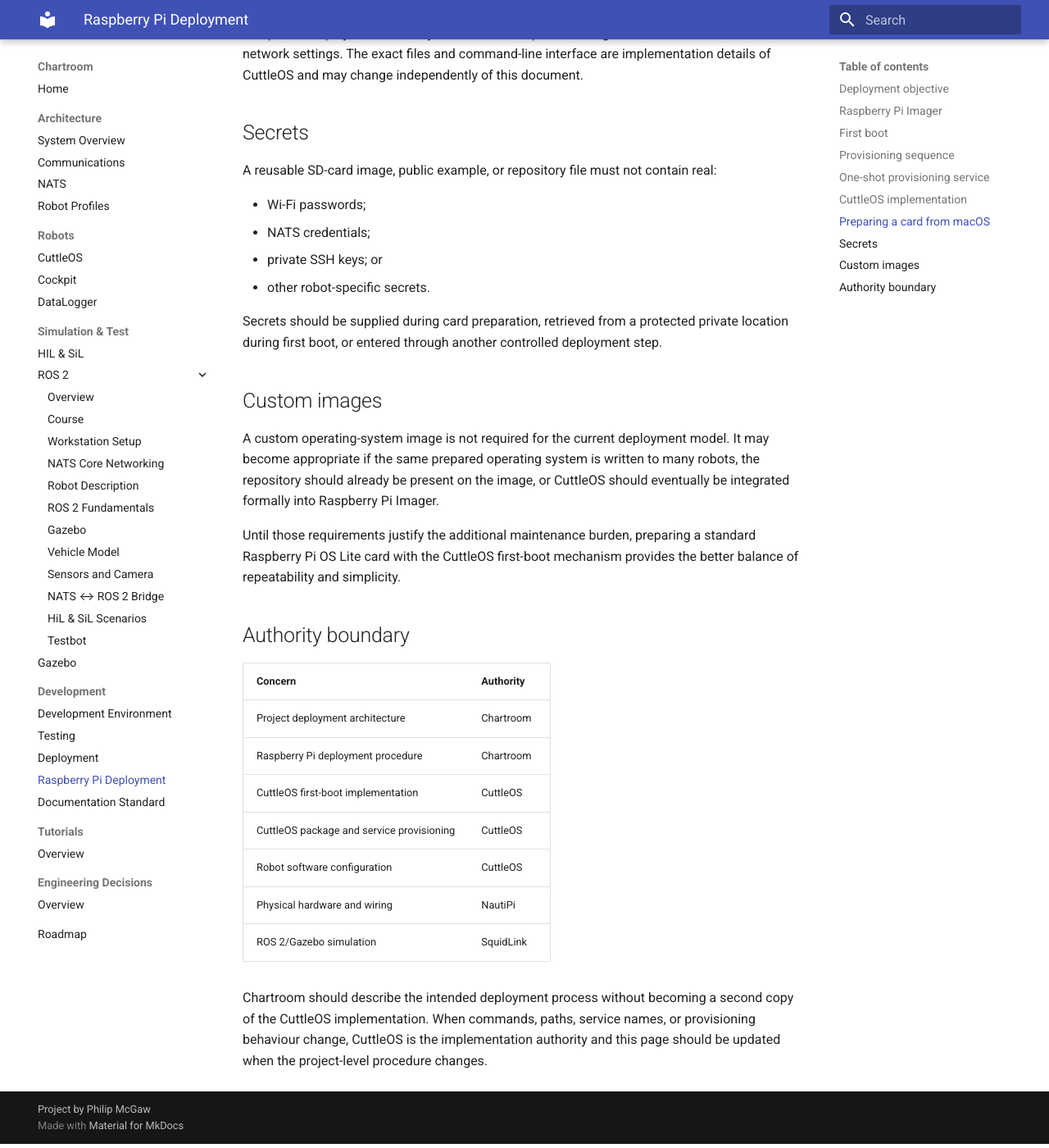
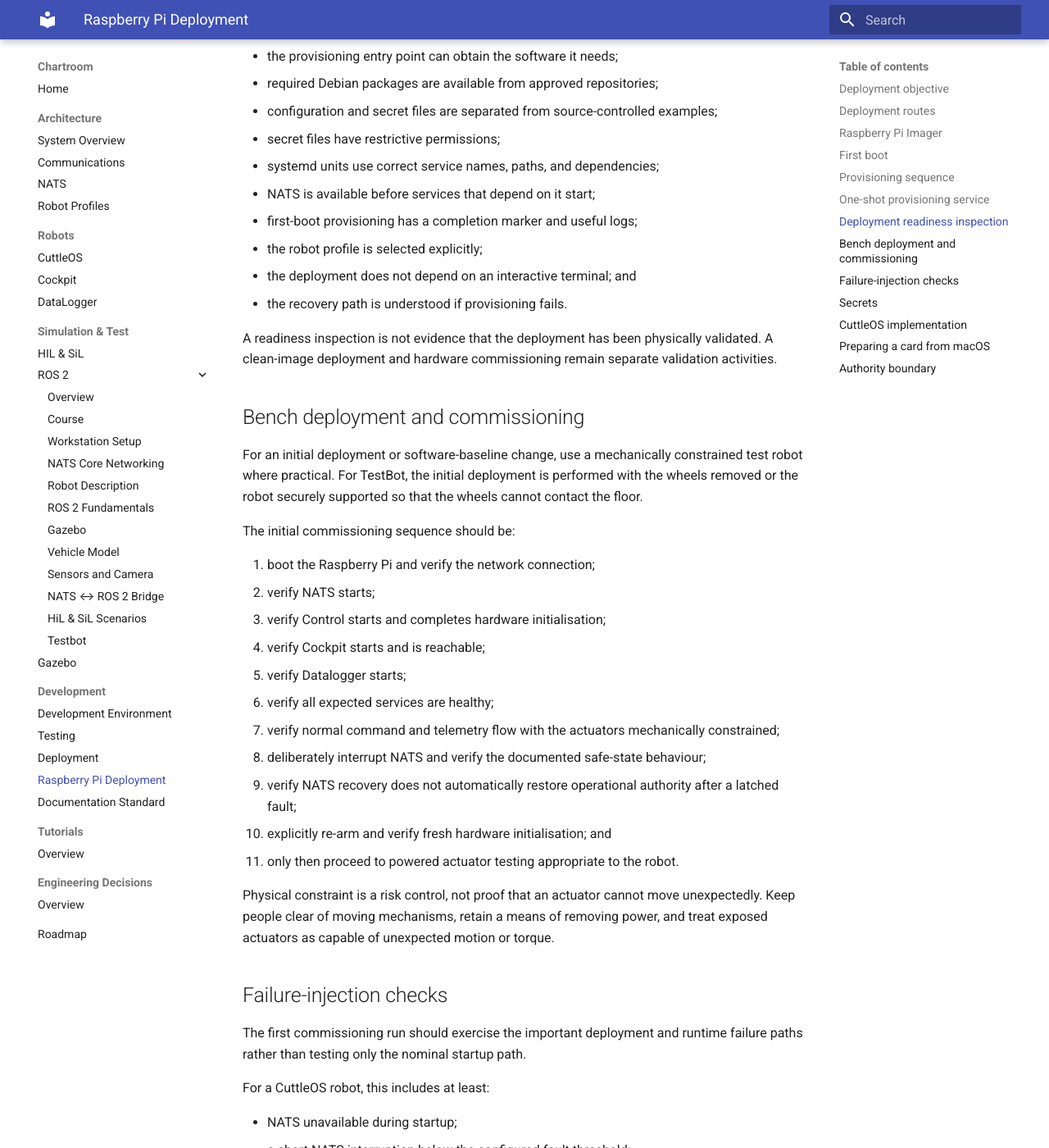
Before and after one commit to PhilipMcGaw/robot-ChartRoom, an MkDocs documentation site: the page built from docs/development/raspberry-pi-deployment.md, in a window 1280 px wide and 1400 px high, scrolled down 3282 px. Shown: the whole window at 82% size. Built offline with MkDocs 1.6.1 and Material for MkDocs 9.7.7, drawn with Linux system fonts in a browser that asks for light colours; some of the changed text lies outside the part shown.

Commit message:
Make robot deployment procedure project-level and add commissioning checks

````diff
--- a/docs/development/raspberry-pi-deployment.md
+++ b/docs/development/raspberry-pi-deployment.md
@@ -1,27 +1,51 @@
 # Raspberry Pi deployment
 
-This document defines the project-level approach for deploying a robot computer based on Raspberry Pi OS. It records the repeatable deployment workflow and the boundary between operating-system provisioning and robot-specific software.
+This document defines the project-level procedure for deploying a robot computer based on Raspberry Pi OS. It is intentionally maintained in Chartroom rather than in the software package being deployed. The same procedure should be usable for CuttleOS and for future robot-side software stacks, with repository-specific implementation details linked from here.
 
-The implementation of the CuttleOS provisioner remains in the [CuttleOS repository](https://github.com/PhilipMcGaw/robot-CuttleOS). Chartroom records the deployment architecture and procedure as shared project knowledge.
+The implementation of the CuttleOS provisioner remains in the [CuttleOS repository](https://github.com/PhilipMcGaw/robot-CuttleOS). Chartroom records the deployment architecture, operational procedure, commissioning checks, and lessons learned.
 
 ## Deployment objective
 
 The target workflow is:
 
 ```text
-Write the SD card → configure the card → insert it into the robot → apply power → wait
+Prepare SD card → configure deployment → boot robot computer → provision → verify → commission
 ```
 
-The deployment should be headless, repeatable, observable, and recoverable. A monitor and keyboard should not normally be required once the SD card has been prepared.
+The deployment should be repeatable, observable, and recoverable. A monitor and keyboard should not normally be required once the SD card has been prepared.
+
+## Deployment routes
+
+There are currently two supported starting points:
+
+```text
+Existing Linux system
+        ↓
+bootstrap_robot.sh
+        ↓
+robot software provisioner
+
+Fresh Raspberry Pi OS SD card
+        ↓
+Raspberry Pi Imager
+        ↓
+first-boot configuration
+        ↓
+first-boot provisioning
+        ↓
+robot software provisioner
+```
+
+The first route is useful for an already-installed Raspberry Pi. The second is the preferred route for a new robot because the complete process can be prepared before the robot is powered for the first time.
 
 ## Raspberry Pi Imager
 
-Use Raspberry Pi Imager to write a current Raspberry Pi OS Lite image. Use Imager's customisation settings for the basic headless configuration:
+Use Raspberry Pi Imager to write a current Raspberry Pi OS Lite image appropriate to the approved robot baseline. Use Imager's customisation settings for the basic headless configuration:
 
 - hostname;
 - timezone and keyboard layout;
 - username and password;
-- Wi-Fi credentials; and
+- network credentials; and
 - SSH access.
 
 These settings allow the Pi to join the network and accept a remote connection without requiring an interactive first-run setup.
@@ -37,7 +61,7 @@
 1. Eject and reinsert the card so the boot partition appears in Finder.
 2. Prepare the project-specific first-boot configuration.
 3. Safely eject the card.
-4. Insert the card into the robot.
+4. Install the card in the robot computer.
 5. Apply power and allow first-boot provisioning to complete.
 
 The cloud-config file must begin with:
@@ -53,26 +77,24 @@
 ```text
 Raspberry Pi Imager
         ↓
-Wi-Fi, user and SSH configured
+Network, user and SSH configured
         ↓
 cloud-init starts on first boot
         ↓
-CuttleOS repository retrieved
+Robot software repository retrieved
         ↓
 Robot profile selected
         ↓
-CuttleOS provisioner runs
+Robot software provisioner runs
         ↓
 Required services and dependencies installed
+        ↓
+Deployment verification
+        ↓
+Commissioning
 ```
 
-The robot profile identifies the configuration required by the particular vehicle. For example:
-
-```text
-ROBOT_PROFILE=k9
-```
-
-Profile selection belongs to the deployment configuration; detailed service and dependency installation belongs to CuttleOS.
+The robot profile identifies the configuration required by the particular vehicle. Profile selection belongs to the deployment configuration; detailed service and dependency installation belongs to the software repository being deployed.
 
 ## One-shot provisioning service
 
@@ -86,38 +108,63 @@
 4. avoid repeating completed work on subsequent boots; and
 5. leave useful logs when provisioning fails.
 
-The provisioner must be idempotent. Running it more than once must not duplicate configuration, unexpectedly overwrite local secrets, or start duplicate copies of robot services.
+The provisioner should be idempotent. Running it more than once must not duplicate configuration, unexpectedly overwrite local secrets, or start duplicate copies of robot services.
 
-This makes recovery practical. If first boot fails because the robot is temporarily outside Wi-Fi coverage, the installation can be inspected over SSH and the provisioning service can be run again after connectivity is restored.
+## Deployment readiness inspection
 
-## CuttleOS implementation
+Before the first physical deployment of a new software baseline, perform a deployment-readiness inspection. The purpose is to identify assumptions that have not yet been demonstrated on the target hardware or a clean operating-system image.
 
-CuttleOS contains the implementation-specific provisioning logic, including its Raspberry Pi provisioning script and first-boot helper. It remains the source of truth for Python and Node.js environments, Nginx, Motion, NATS, systemd units, Cockpit, Control, DataLogger, robot profiles, and robot-specific software dependencies.
+At minimum, check:
 
-See the [CuttleOS first-boot provisioning guide](https://github.com/PhilipMcGaw/robot-CuttleOS/blob/main/docs/raspberry-pi-first-boot-provisioning.md) for the current implementation procedure.
+- the supported Raspberry Pi and OS baseline is explicitly defined;
+- the provisioning entry point can obtain the software it needs;
+- required Debian packages are available from approved repositories;
+- configuration and secret files are separated from source-controlled examples;
+- secret files have restrictive permissions;
+- systemd units use correct service names, paths, and dependencies;
+- NATS is available before services that depend on it start;
+- first-boot provisioning has a completion marker and useful logs;
+- the robot profile is selected explicitly;
+- the deployment does not depend on an interactive terminal; and
+- the recovery path is understood if provisioning fails.
 
-## Preparing a card from macOS
+A readiness inspection is not evidence that the deployment has been physically validated. A clean-image deployment and hardware commissioning remain separate validation activities.
 
-The preferred workflow is:
+## Bench deployment and commissioning
 
-1. Use Raspberry Pi Imager to write Raspberry Pi OS Lite.
-2. Configure hostname, user, Wi-Fi, and SSH in Imager.
-3. Eject and reinsert the card so the `bootfs` volume appears in Finder.
-4. Run the CuttleOS first-boot preparation helper from a CuttleOS checkout.
-5. Safely eject the card.
-6. Install the card in the robot and apply power.
+For an initial deployment or software-baseline change, use a mechanically constrained test robot where practical. For TestBot, the initial deployment is performed with the wheels removed or the robot securely supported so that the wheels cannot contact the floor.
 
-The CuttleOS helper currently uses a command of this form:
+The initial commissioning sequence should be:
 
-```zsh
-chmod +x scripts/prepare_first_boot.sh
-scripts/prepare_first_boot.sh /Volumes/bootfs \
-  --user philip \
-  --profile k9 \
-  --config-dir ~/robot-deployment/k9
-```
+1. boot the Raspberry Pi and verify the network connection;
+2. verify NATS starts;
+3. verify Control starts and completes hardware initialisation;
+4. verify Cockpit starts and is reachable;
+5. verify Datalogger starts;
+6. verify all expected services are healthy;
+7. verify normal command and telemetry flow with the actuators mechanically constrained;
+8. deliberately interrupt NATS and verify the documented safe-state behaviour;
+9. verify NATS recovery does not automatically restore operational authority after a latched fault;
+10. explicitly re-arm and verify fresh hardware initialisation; and
+11. only then proceed to powered actuator testing appropriate to the robot.
 
-The private deployment directory contains robot-specific configuration such as NATS and network settings. The exact files and command-line interface are implementation details of CuttleOS and may change independently of this document.
+Physical constraint is a risk control, not proof that an actuator cannot move unexpectedly. Keep people clear of moving mechanisms, retain a means of removing power, and treat exposed actuators as capable of unexpected motion or torque.
+
+## Failure-injection checks
+
+The first commissioning run should exercise the important deployment and runtime failure paths rather than testing only the nominal startup path.
+
+For a CuttleOS robot, this includes at least:
+
+- NATS unavailable during startup;
+- a short NATS interruption below the configured fault threshold;
+- a NATS interruption at or beyond the fault threshold;
+- NATS recovery after a latched fault;
+- attempted re-arm while NATS is unavailable;
+- successful re-arm after NATS recovery; and
+- failed hardware initialisation during re-arm.
+
+Record the observed behaviour and update Chartroom with useful operational knowledge or troubleshooting guidance. The implementation-specific mechanism remains documented in the relevant software repository.
 
 ## Secrets
 
@@ -130,22 +177,49 @@
 
 Secrets should be supplied during card preparation, retrieved from a protected private location during first boot, or entered through another controlled deployment step.
 
-## Custom images
+## CuttleOS implementation
 
-A custom operating-system image is not required for the current deployment model. It may become appropriate if the same prepared operating system is written to many robots, the repository should already be present on the image, or CuttleOS should eventually be integrated formally into Raspberry Pi Imager.
+CuttleOS contains the implementation-specific provisioning logic, including its Raspberry Pi provisioning scripts and first-boot helper. It remains the source of truth for the packages, Python and Node.js environments, Nginx, Motion, NATS, systemd units, Cockpit, Control, Datalogger, robot profiles, and robot-specific software dependencies.
 
-Until those requirements justify the additional maintenance burden, preparing a standard Raspberry Pi OS Lite card with the CuttleOS first-boot mechanism provides the better balance of repeatability and simplicity.
+See the [CuttleOS first-boot provisioning guide](https://github.com/PhilipMcGaw/robot-CuttleOS/blob/main/docs/raspberry-pi-first-boot-provisioning.md) for implementation details.
+
+The CuttleOS repository should link to this page for the complete deployment procedure rather than reproducing the project-level procedure.
+
+## Preparing a card from macOS
+
+The preferred workflow is:
+
+1. Use Raspberry Pi Imager to write Raspberry Pi OS Lite.
+2. Configure hostname, user, network, and SSH in Imager.
+3. Eject and reinsert the card so the `bootfs` volume appears in Finder.
+4. Run the CuttleOS first-boot preparation helper from a CuttleOS checkout.
+5. Safely eject the card.
+6. Install the card in the robot and apply power.
+7. Complete the deployment verification and commissioning checks above.
+
+The current CuttleOS helper uses a command of this form:
+
+```zsh
+chmod +x scripts/prepare_first_boot.sh
+scripts/prepare_first_boot.sh /Volumes/bootfs \
+  --user philip \
+  --profile k9 \
+  --config-dir ~/robot-deployment/k9
+```
+
+The private deployment directory contains robot-specific configuration such as NATS and network settings. The exact files and command-line interface are implementation details of CuttleOS and may change independently of this document.
 
 ## Authority boundary
 
 | Concern | Authority |
 |---|---|
 | Project deployment architecture | Chartroom |
-| Raspberry Pi deployment procedure | Chartroom |
+| Robot deployment procedure | Chartroom |
+| Deployment readiness and commissioning procedure | Chartroom |
 | CuttleOS first-boot implementation | CuttleOS |
 | CuttleOS package and service provisioning | CuttleOS |
 | Robot software configuration | CuttleOS |
 | Physical hardware and wiring | NautiPi |
 | ROS 2/Gazebo simulation | SquidLink |
 
-Chartroom should describe the intended deployment process without becoming a second copy of the CuttleOS implementation. When commands, paths, service names, or provisioning behaviour change, CuttleOS is the implementation authority and this page should be updated when the project-level procedure changes.
+Chartroom describes the intended deployment process without becoming a second copy of the implementation. When commands, paths, service names, or provisioning behaviour change, the relevant software repository is the implementation authority and this page should be updated when the project-level procedure changes.
````
